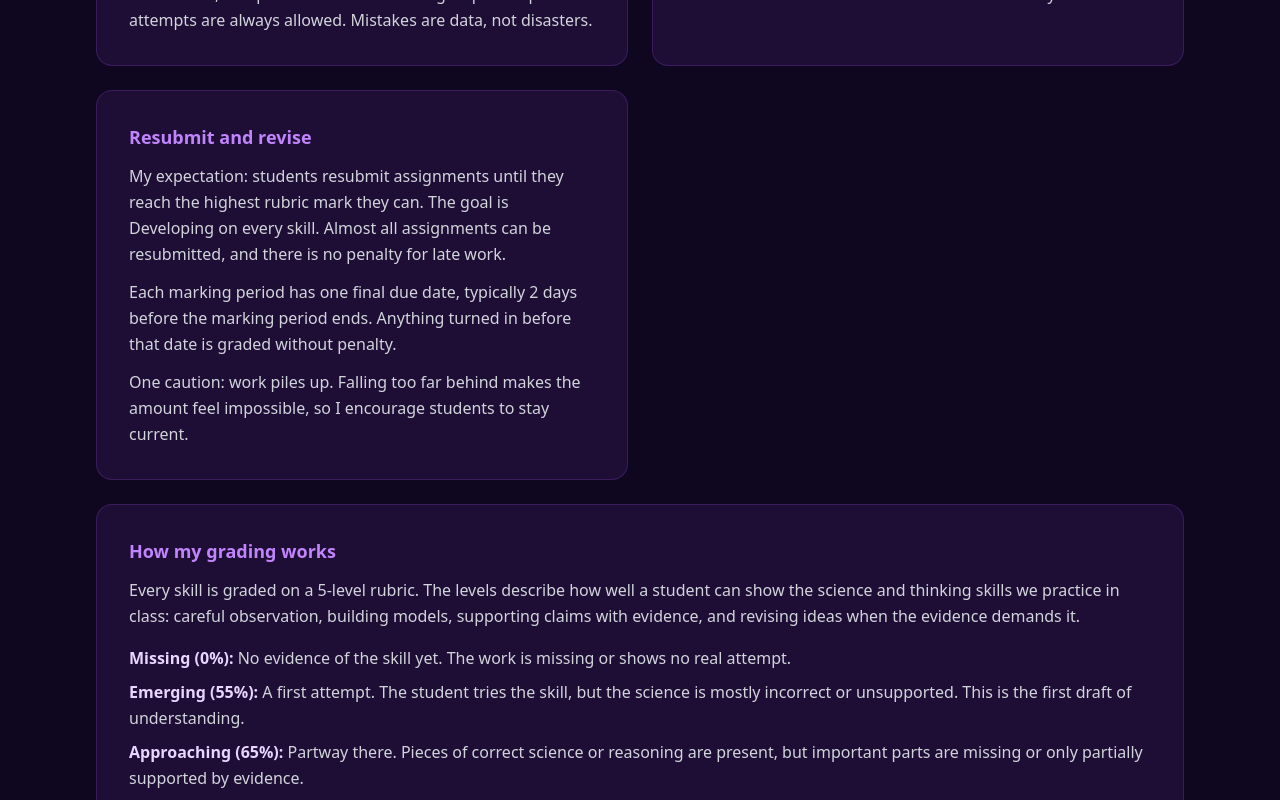
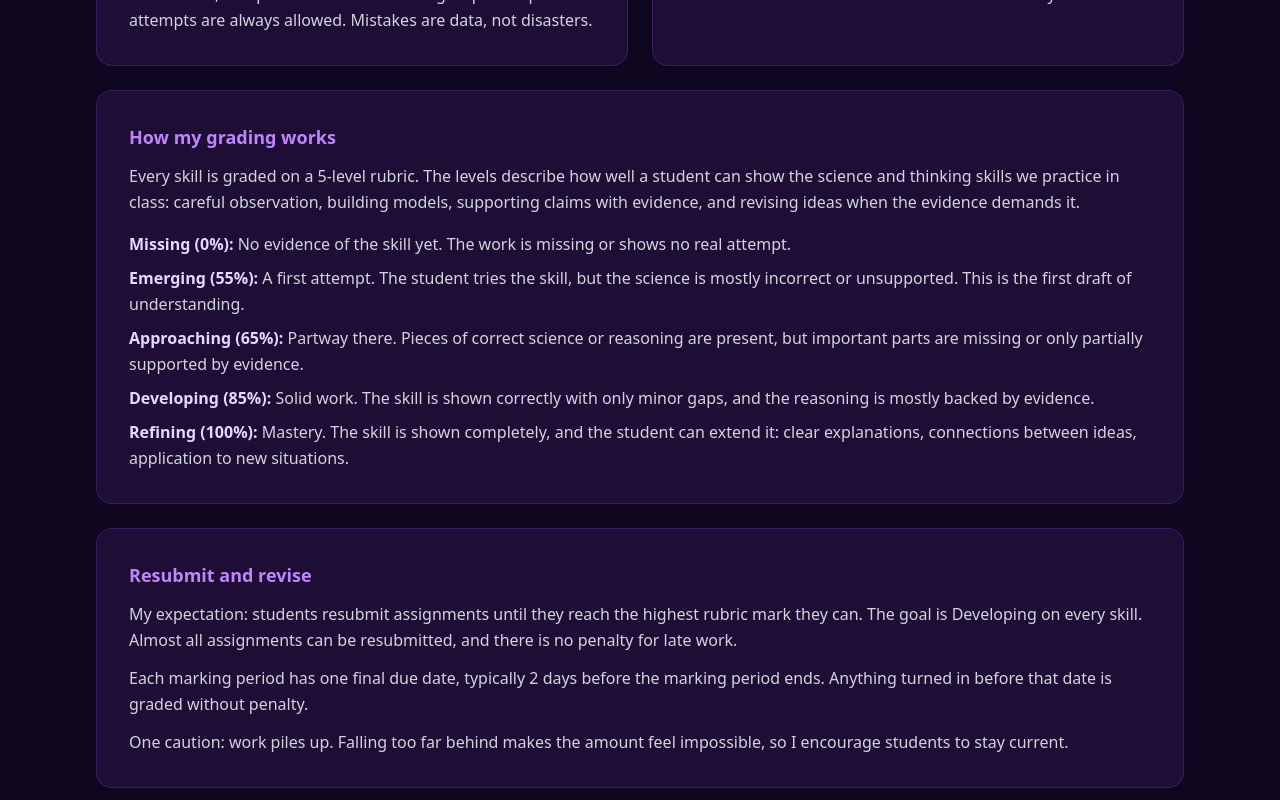
Before and after one commit to kellenporter-ai/Porters-Portal, a React (Vite) app: page / in a window 1280 px wide. Shown: the part 2240-3040 px from the top of the page. Built offline with nearby package versions, Linux system fonts and the light colour scheme; no server answers.

Commit message:
fix: move resubmit card below grading, full width
Co-Authored-By: Kimi <noreply@kimi.com>

```diff
--- a/components/public/LandingPage.tsx
+++ b/components/public/LandingPage.tsx
@@ -180,13 +180,6 @@ const LandingPage: React.FC<LandingPageProps> = ({ lang }) => {
               <p className="mt-3 text-[var(--text-secondary)] leading-relaxed">{c.procedures.portal.body}</p>
             </article>
 
-            <article className="rounded-2xl border border-purple-200 bg-purple-50 p-6 dark:border-purple-500/20 dark:bg-purple-500/10 sm:p-8">
-              <h3 className="text-lg font-bold text-purple-700 dark:text-purple-400">{c.procedures.resubmit.title}</h3>
-              <p className="mt-3 text-[var(--text-secondary)] leading-relaxed">{c.procedures.resubmit.p1}</p>
-              <p className="mt-3 text-[var(--text-secondary)] leading-relaxed">{c.procedures.resubmit.p2}</p>
-              <p className="mt-3 text-[var(--text-secondary)] leading-relaxed">{c.procedures.resubmit.p3}</p>
-            </article>
-
             <article className="rounded-2xl border border-purple-200 bg-purple-50 p-6 dark:border-purple-500/20 dark:bg-purple-500/10 sm:p-8 md:col-span-2">
               <h3 className="text-lg font-bold text-purple-700 dark:text-purple-400">{c.procedures.grading.title}</h3>
               <p className="mt-3 text-[var(--text-secondary)] leading-relaxed">{c.procedures.grading.intro}</p>
@@ -197,6 +190,13 @@ const LandingPage: React.FC<LandingPageProps> = ({ lang }) => {
                   </li>
                 ))}
               </ul>
+            </article>
+
+            <article className="rounded-2xl border border-purple-200 bg-purple-50 p-6 dark:border-purple-500/20 dark:bg-purple-500/10 sm:p-8 md:col-span-2">
+              <h3 className="text-lg font-bold text-purple-700 dark:text-purple-400">{c.procedures.resubmit.title}</h3>
+              <p className="mt-3 text-[var(--text-secondary)] leading-relaxed">{c.procedures.resubmit.p1}</p>
+              <p className="mt-3 text-[var(--text-secondary)] leading-relaxed">{c.procedures.resubmit.p2}</p>
+              <p className="mt-3 text-[var(--text-secondary)] leading-relaxed">{c.procedures.resubmit.p3}</p>
             </article>
           </div>
         </div>
```
